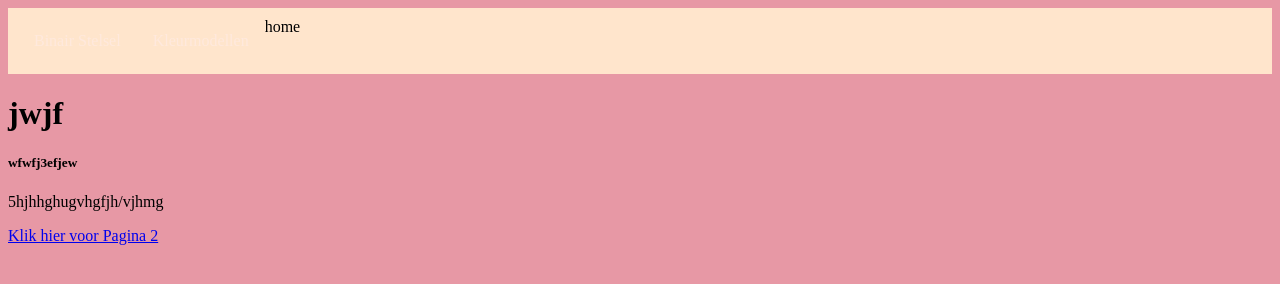
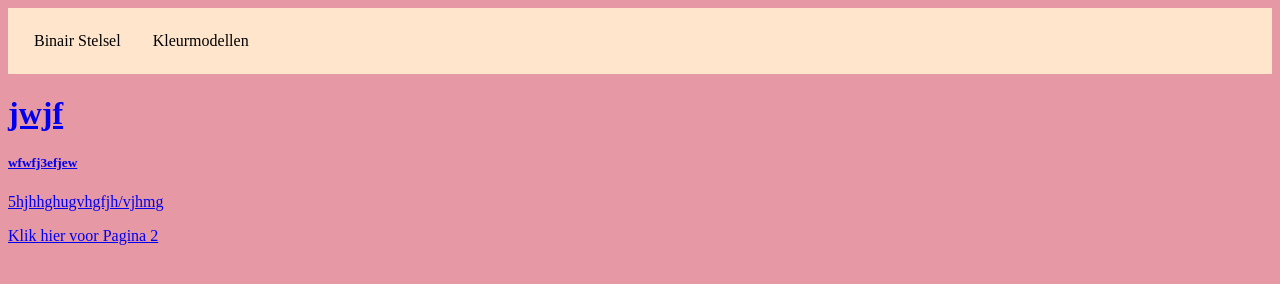
Before and after one commit to xChaimae/xChaimae.github.io, a plain HTML site: page index.html in a window 1280 px wide. Drawn offline with Linux system fonts and the light colour scheme.

Commit message:
.ghjhtrght

```diff
--- a/index.html
+++ b/index.html
@@ -8,7 +8,7 @@
 <ul>
     <li><a href="binairstelsel.html"> Binair Stelsel</a></li>
     <li><a href="kleurmodellen.html"> Kleurmodellen</a></li>
-    <li<a href="index.html">home</a><li>
+    <li><a href="index.html"><Home</a><li>
     </ul>
 
 
--- a/opmaak.css
+++ b/opmaak.css
@@ -15,7 +15,7 @@ ul {
 
   li a {
     display: block;
-    color: rgb(255, 233, 221);
+    color: rgb(0, 0, 0);
     text-align: center;
     padding: 14px 16px;
     text-decoration: none;
```
